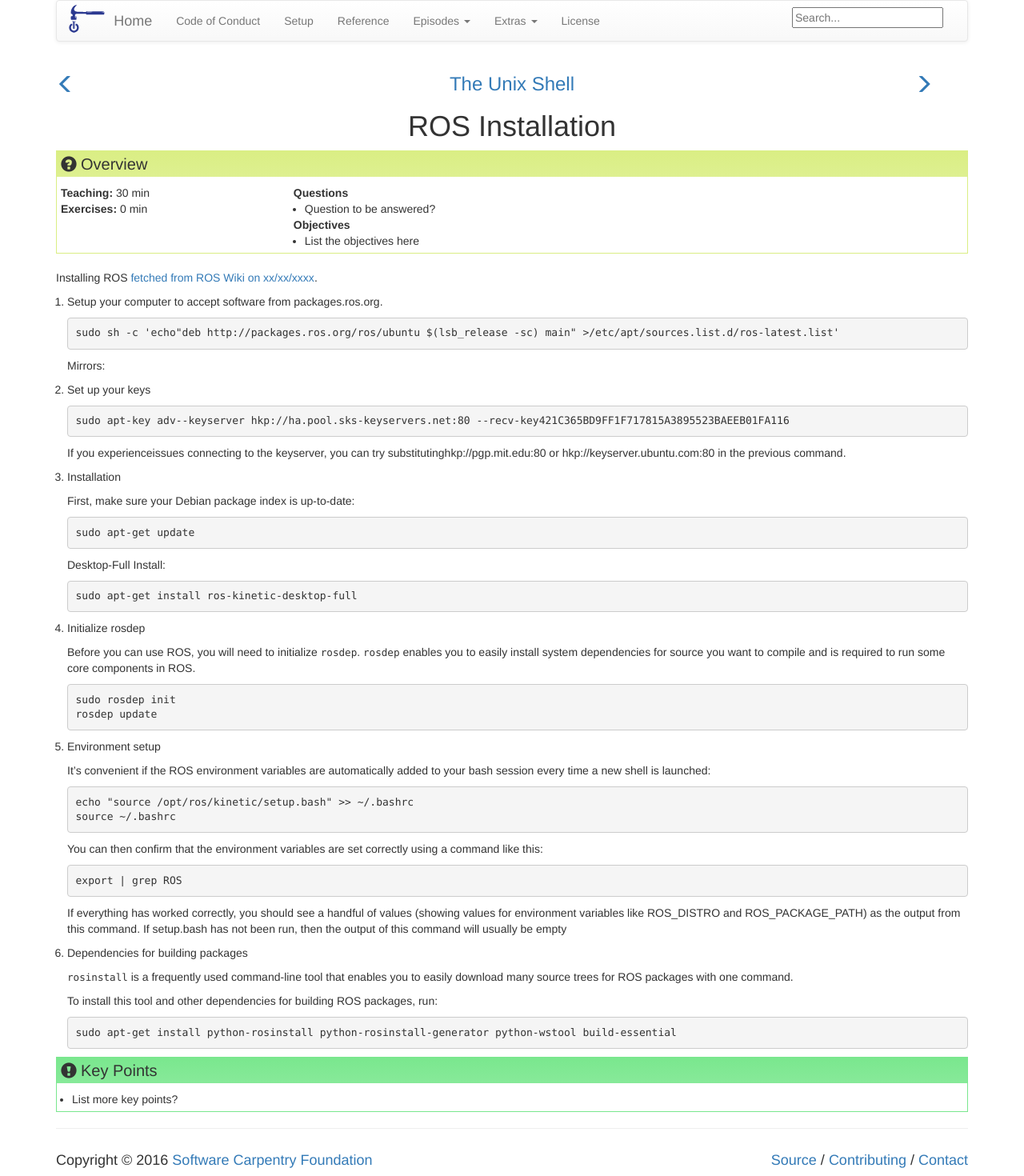
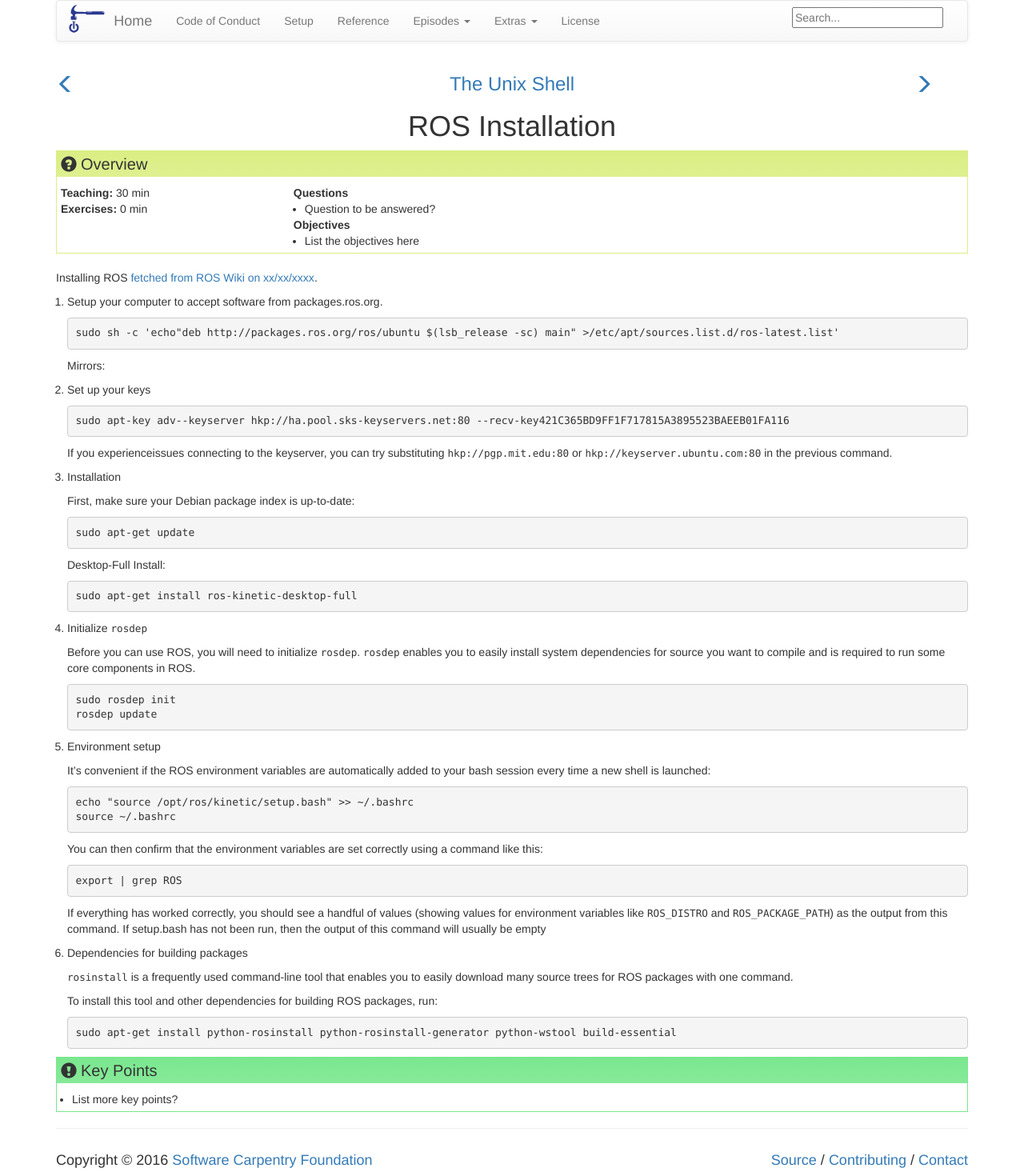
Before and after one commit to mark-toma/ros-workshop, a Jekyll site: the page built from _episodes/10-ros-install.md, in a window 1280 px wide. Shown: the whole page at 80% size. Built offline with Jekyll 4.4.1, drawn with Linux system fonts in a browser that asks for light colours.

````diff
--- a/_episodes/10-ros-install.md
+++ b/_episodes/10-ros-install.md
@@ -29,7 +29,7 @@ Installing ROS [fetched from ROS Wiki on xx/xx/xxxx](http://wiki.ros.org/).
    sudo apt-key adv--keyserver hkp://ha.pool.sks-keyservers.net:80 --recv-key421C365BD9FF1F717815A3895523BAEEB01FA116
    ```
 
-   If you experienceissues connecting to the keyserver, you can try substitutinghkp://pgp.mit.edu:80 or  	hkp://keyserver.ubuntu.com:80 in the previous command.
+   If you experienceissues connecting to the keyserver, you can try substituting `hkp://pgp.mit.edu:80` or `hkp://keyserver.ubuntu.com:80` in the previous command.
 
 3. Installation
 
@@ -45,7 +45,7 @@ Installing ROS [fetched from ROS Wiki on xx/xx/xxxx](http://wiki.ros.org/).
    sudo apt-get install ros-kinetic-desktop-full
    ```
 
-4. Initialize rosdep
+4. Initialize `rosdep`
 
    Before you can use ROS, you will need to initialize `rosdep`. `rosdep` enables you to easily install system dependencies for source you want to compile and is required to run some core components in ROS.
 
@@ -71,7 +71,7 @@ Installing ROS [fetched from ROS Wiki on xx/xx/xxxx](http://wiki.ros.org/).
    ```
 
    If everything has worked correctly, you should see a handful of values (showing values for
-   environment variables like ROS_DISTRO and ROS_PACKAGE_PATH) as the output
+   environment variables like `ROS_DISTRO` and `ROS_PACKAGE_PATH`) as the output
    from this command. If setup.bash has not been run, then the output of this command
    will usually be empty
 
````
